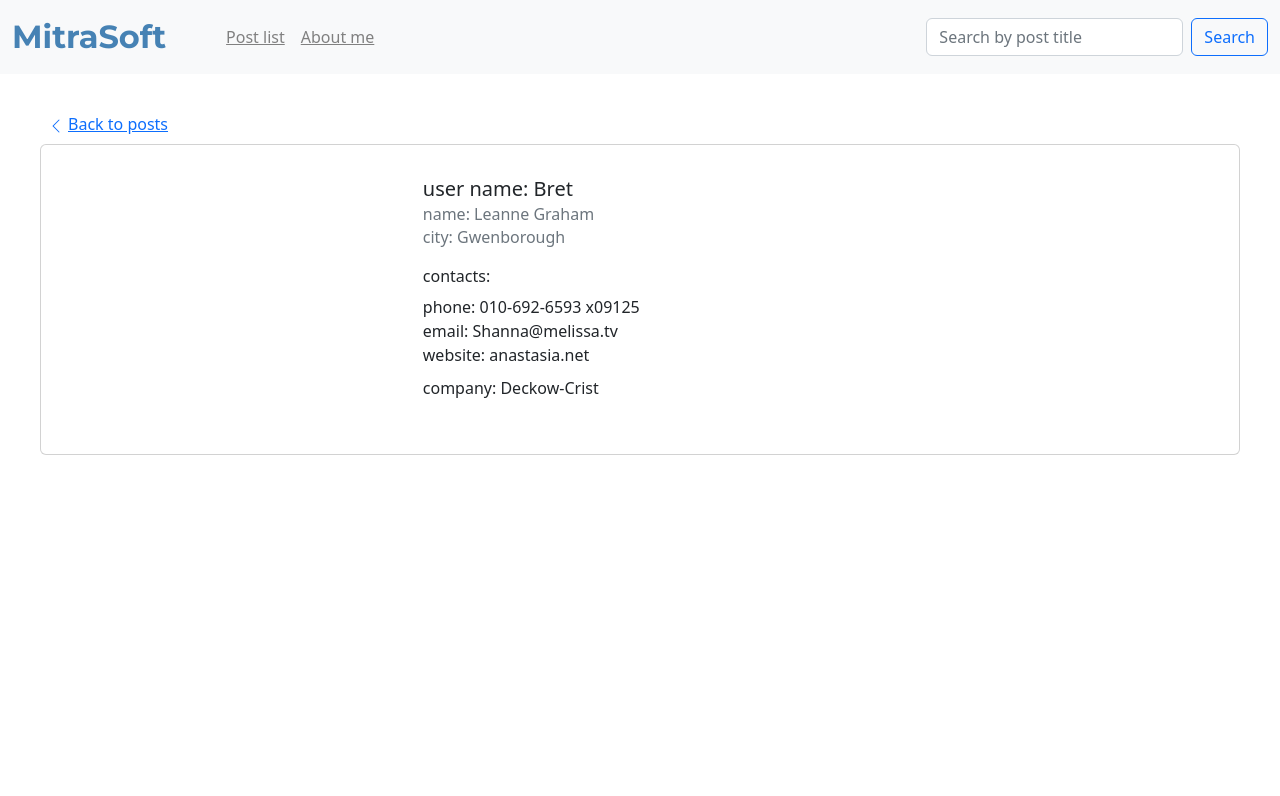
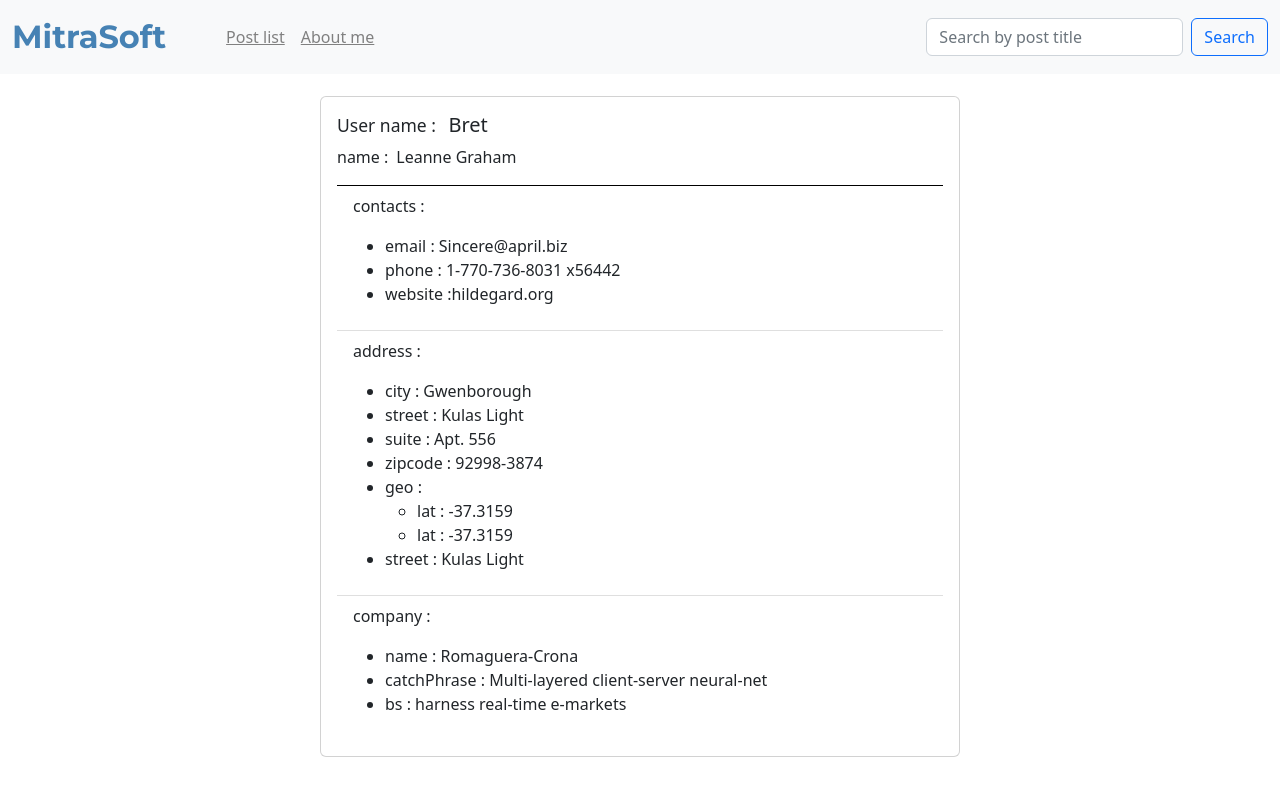
Before and after one commit to HabArt1978/post-list_react_redux-saga_ts, a React (Create React App) app: page /users/1 in a window 1280 px wide. Shown: the top 796 px of the page. Built offline with nearby package versions, Linux system fonts and the light colour scheme; no server answers.

Commit message:
Добавил шаблон для страницы с подробностями о пользователе

```diff
--- a/src/components/PostList/CommentsList/CommentsList.tsx
+++ b/src/components/PostList/CommentsList/CommentsList.tsx
@@ -40,19 +40,18 @@ function CommentsList() {
           {loading ? (
             <Loader />
           ) : (
-            <Card>
+            comments.map(comment => (
+              <Card className="mt-2">
                 <Card.Header
                   style={{ backgroundColor: "#faf7de", fontWeight: 500 }}
                 >
-                E-mail of the user who left a comment
+                  {comment.email}
                 </Card.Header>
                 <Card.Body>
-                <Card.Text>
-                  With supporting text below as a natural lead-in to additional
-                  content.
-                </Card.Text>
+                  <Card.Text>{comment.body}</Card.Text>
                 </Card.Body>
               </Card>
+            ))
           )}
         </Accordion.Body>
       </Accordion.Item>
--- a/src/components/UserDetails/UserDetails.tsx
+++ b/src/components/UserDetails/UserDetails.tsx
@@ -1,65 +1,76 @@
 import Card from "react-bootstrap/Card"
-import { NavLink } from "react-router-dom"
+import ListGroup from "react-bootstrap/ListGroup"
 
 function UserDetails() {
   return (
-    <Card
-      style={{
-        maxWidth: "40rem",
-        display: "flex",
-        margin: "7rem auto 0",
-      }}
-    >
-      <Card.Body
-        style={{
-          width: "100%",
-          display: "flex",
-          flexDirection: "column",
-        }}
-      >
-        <div
-          style={{
-            display: "flex",
-            flexWrap: "wrap",
-            justifyContent: "center",
-          }}
+    <Card style={{ width: "40rem" }}>
+      <Card.Body>
+        <Card.Title>
+          <span>
+            <small>User name : </small>
+          </span>
+          <span style={{ marginLeft: "0.5rem" }}>Bret</span>
+        </Card.Title>
+        <Card.Text>
+          <div className="d-flex">
+            <span style={{ fontWeight: 500, marginRight: "0.5rem" }}>
+              name :
+            </span>
+            <span>Leanne Graham</span>
+          </div>
+        </Card.Text>
+
+        <ListGroup
+          className="list-group-flush"
+          style={{ borderTop: "1px solid black" }}
         >
-          <Card.Img
-            src="holder.js/100px180"
-            style={{ width: "50%", minWidth: "15rem", minHeight: "15rem" }}
-          />
-          <div
-            style={{
-              width: "40%",
-              minWidth: "15rem",
-              display: "flex",
-              flexDirection: "column",
-              padding: "1rem",
-            }}
-          >
-            <Card.Title className="mb-2">user name: Bret</Card.Title>
-            <Card.Subtitle className="mb-2 text-muted">
-              name: Leanne Graham
-            </Card.Subtitle>
-            <Card.Subtitle className="mb-4 text-muted">
-              city: Gwenborough
-            </Card.Subtitle>{" "}
-            <Card.Subtitle className="mb-2">contacts:</Card.Subtitle>
-            <p style={{ margin: 0 }}>phone: 010-692-6593 x09125</p>
-            <p style={{ margin: 0 }}>email: Shanna@melissa.tv</p>
-            <p>website: anastasia.net</p>
-            <Card.Subtitle className="mb-4">
-              company: Deckow-Crist
-            </Card.Subtitle>
-          </div>
-        </div>
+          <ListGroup.Item>
+            <div>
+              <p style={{ fontWeight: 500 }}>contacts :</p>
+              <div>
+                <ul>
+                  <li>email : Sincere@april.biz</li>
+                  <li>phone : 1-770-736-8031 x56442</li>
+                  <li>website :hildegard.org</li>
+                </ul>
+              </div>
+            </div>
+          </ListGroup.Item>
+          <ListGroup.Item>
+            <div>
+              <p style={{ fontWeight: 500 }}>address :</p>
+              <div>
+                <ul>
+                  <li>city : Gwenborough</li>
+                  <li>street : Kulas Light</li>
+                  <li>suite : Apt. 556</li>
+                  <li>zipcode : 92998-3874</li>
+                  <li>
+                    geo :
+                    <ul>
+                      <li>lat : -37.3159</li>
+                      <li>lat : -37.3159</li>
+                    </ul>
+                  </li>
 
-        <NavLink
-          to={"/posts"}
-          style={{ margin: "1rem auto 0" }}
-        >
-          Go to the list of posts
-        </NavLink>
+                  <li>street : Kulas Light</li>
+                </ul>
+              </div>
+            </div>
+          </ListGroup.Item>
+          <ListGroup.Item>
+            <div>
+              <p style={{ fontWeight: 500 }}>company :</p>
+              <div>
+                <ul>
+                  <li>name : Romaguera-Crona</li>
+                  <li>catchPhrase : Multi-layered client-server neural-net</li>
+                  <li>bs : harness real-time e-markets</li>
+                </ul>
+              </div>
+            </div>
+          </ListGroup.Item>
+        </ListGroup>
       </Card.Body>
     </Card>
   )
--- a/src/pages/userDetails/index.tsx
+++ b/src/pages/userDetails/index.tsx
@@ -1,66 +1,14 @@
-import Card from "react-bootstrap/Card"
-import { NavLink } from "react-router-dom"
-import { BsChevronLeft } from "react-icons/bs"
+import UserDetails from "../../components/UserDetails/UserDetails"
 
 const UserDetailsPage = () => {
   return (
-    <div style={{ marginTop: "7rem", padding: "0 1rem" }}>
-      <div
-        style={{ maxWidth: "1200px" }}
-        className="mx-auto"
-      >
-        <div className="ms-2 mb-2">
-          <NavLink
-            to={"/posts"}
-            style={{ margin: "1rem auto 0" }}
-          >
-            <BsChevronLeft className="me-1" />
-            Back to posts
-          </NavLink>
-        </div>
-        <Card style={{ display: "flex" }}>
-          <Card.Body
-            style={{
-              width: "100%",
-              display: "flex",
-              flexDirection: "column",
-            }}
-          >
-            <div
-              style={{
-                display: "flex",
-                flexWrap: "wrap",
-                justifyContent: "center",
-              }}
-            >
-              <div
-                style={{
-                  width: "40%",
-                  minWidth: "15rem",
-                  display: "flex",
-                  flexDirection: "column",
-                  padding: "1rem",
-                }}
-              >
-                <Card.Title className="mb-2">user name: Bret</Card.Title>
-                <Card.Subtitle className="mb-2 text-muted">
-                  name: Leanne Graham
-                </Card.Subtitle>
-                <Card.Subtitle className="mb-4 text-muted">
-                  city: Gwenborough
-                </Card.Subtitle>{" "}
-                <Card.Subtitle className="mb-2">contacts:</Card.Subtitle>
-                <p style={{ margin: 0 }}>phone: 010-692-6593 x09125</p>
-                <p style={{ margin: 0 }}>email: Shanna@melissa.tv</p>
-                <p>website: anastasia.net</p>
-                <Card.Subtitle className="mb-4">
-                  company: Deckow-Crist
-                </Card.Subtitle>
-              </div>
-            </div>
-          </Card.Body>
-        </Card>
-      </div>
+    <div
+      className="px-3 d-flex justify-content-center"
+      style={{
+        padding: "6rem 1rem 1rem 1rem",
+      }}
+    >
+      <UserDetails />
     </div>
   )
 }
```
Lines whose indentation alone changed are shown as unchanged.
